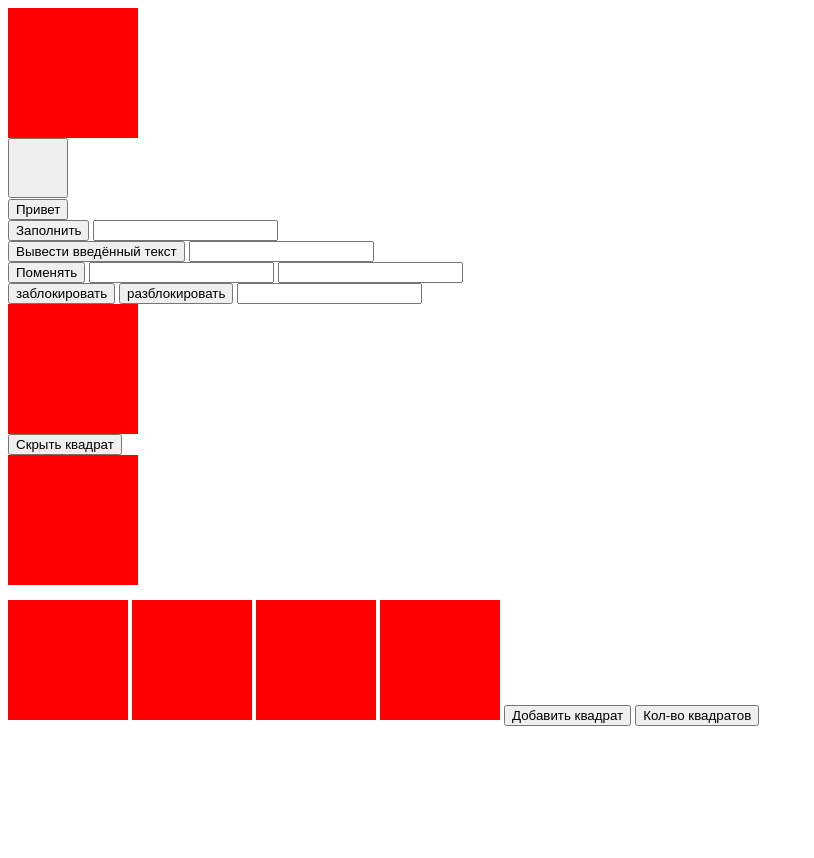
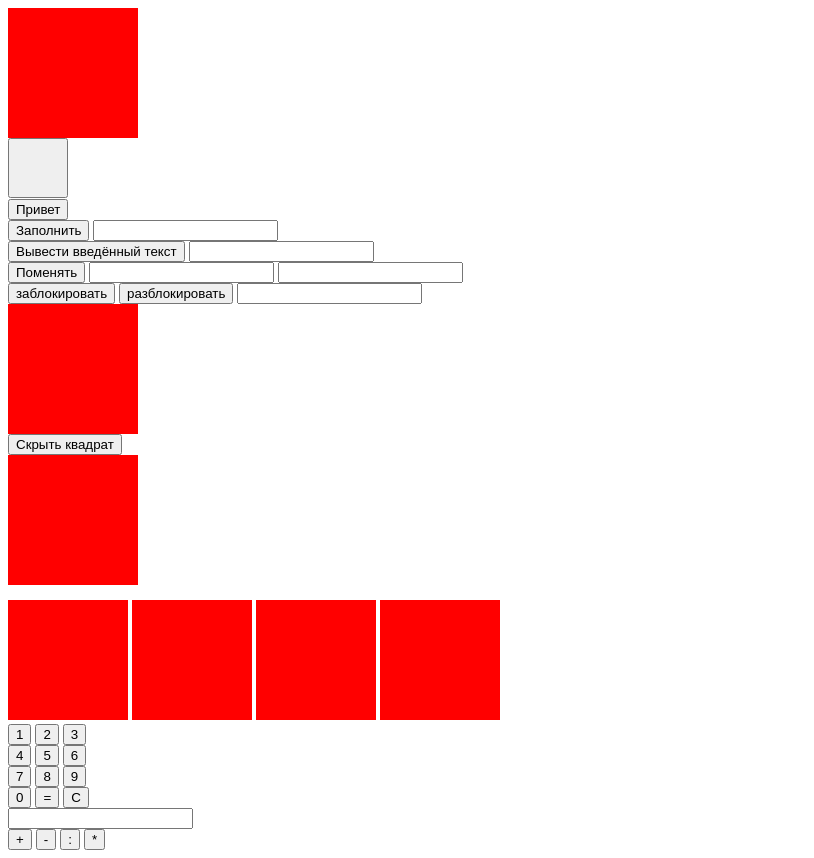
Before and after one commit to ab199000/JS, a plain HTML site: page дом3/index.html in a window 1280 px wide. Shown: the whole page, without its empty margins (0-814 px from the left). Before the commit the page ends 800 px from the top, so only its background shows below. Drawn offline with Linux system fonts and the light colour scheme.

Commit message:
Update index.html

```diff
--- a/дом3/index.html
+++ b/дом3/index.html
@@ -44,10 +44,39 @@
         <div id="n2"class = "sqr8"></div>
         <div id="n3"class = "sqr8"></div>
         <div id="n4"class = "sqr8"></div>
+    </div>
+    <div class="e9 " >
+        <div class="num">
+            <button class="but_1">1</button>
+            <button class="but_2">2</button>
+            <button class="but_3">3</button>
+        </div>
+        <div class="num">
+            <button class="but_4">4</button>
+            <button class="but_5">5</button>
+            <button class="but_6">6</button>
+        </div>
+        <div class="num">
+            <button class="but_7">7</button>
+            <button class="but_8">8</button>
+            <button class="but_9">9</button>
+        </div>
+        <div  class="num">
+            <button class="but_0">0</button>
+            <button class="but_otv">=</button>
+            <button class="but_delet">C</button>
+        </div>
 
-        <button class="but8">Добавить квадрат</button>
-        <button class="but8_1">Кол-во квадратов</button>
+        <div class="num">
+            <input class="place">
+        </div>
+        <div  class="num">
+            <button class="but_sum">+</button>
+            <button class="but_ruz">-</button>
+            <button class="but_del">:</button>
+            <button class="but_um">*</button>
 
+        </div>
     </div>
 </body>
 </html>
```
